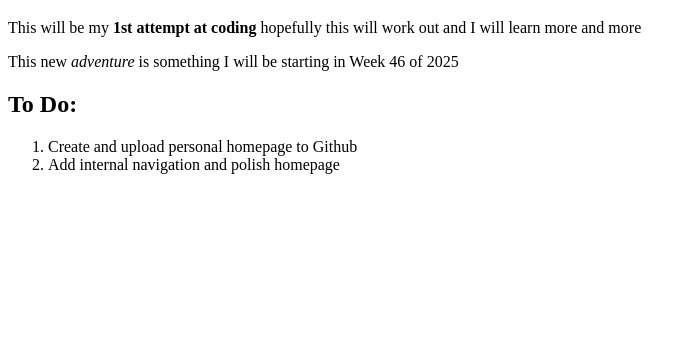
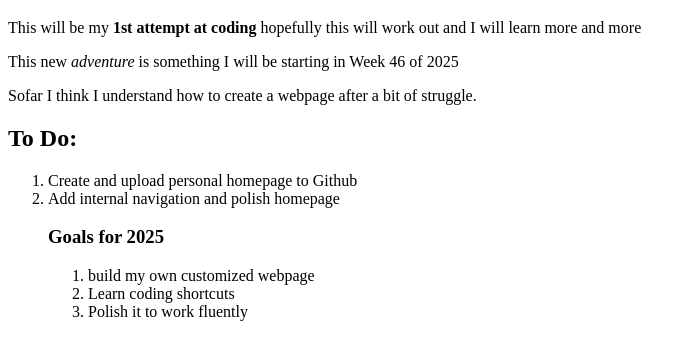
Before and after one commit to Tjoefa/1st-Try-Webpage, a plain HTML site: page index.html in a window 1280 px wide. Shown: the part 61-420 px from the top of the page, without its empty margins (0-696 px from the left). Drawn offline with Linux system fonts and the light colour scheme.

Commit message:
Update index.html

```diff
--- a/index.html
+++ b/index.html
@@ -7,9 +7,16 @@
 <p> This will be my <strong> 1st attempt at coding </strong>
 hopefully this will work out and I will learn more and more </p>
 <p> This new <em> adventure </em> is something I will be starting in Week 46 of 2025 </p>
+<p>Sofar I think I understand how to create a webpage after a bit of struggle.</p>
 <h2> To Do: </h2>
 <ol>
 <li> Create and upload personal homepage to Github </li>
 <li> Add internal navigation and polish homepage </li>
+<h3>Goals for 2025</h3>
+  <ol>
+    <li>build my own customized webpage</li>
+<li>Learn coding shortcuts</li>
+    <li>Polish it to work fluently</li>
+  </ol>
 </body>
 </html>
```
